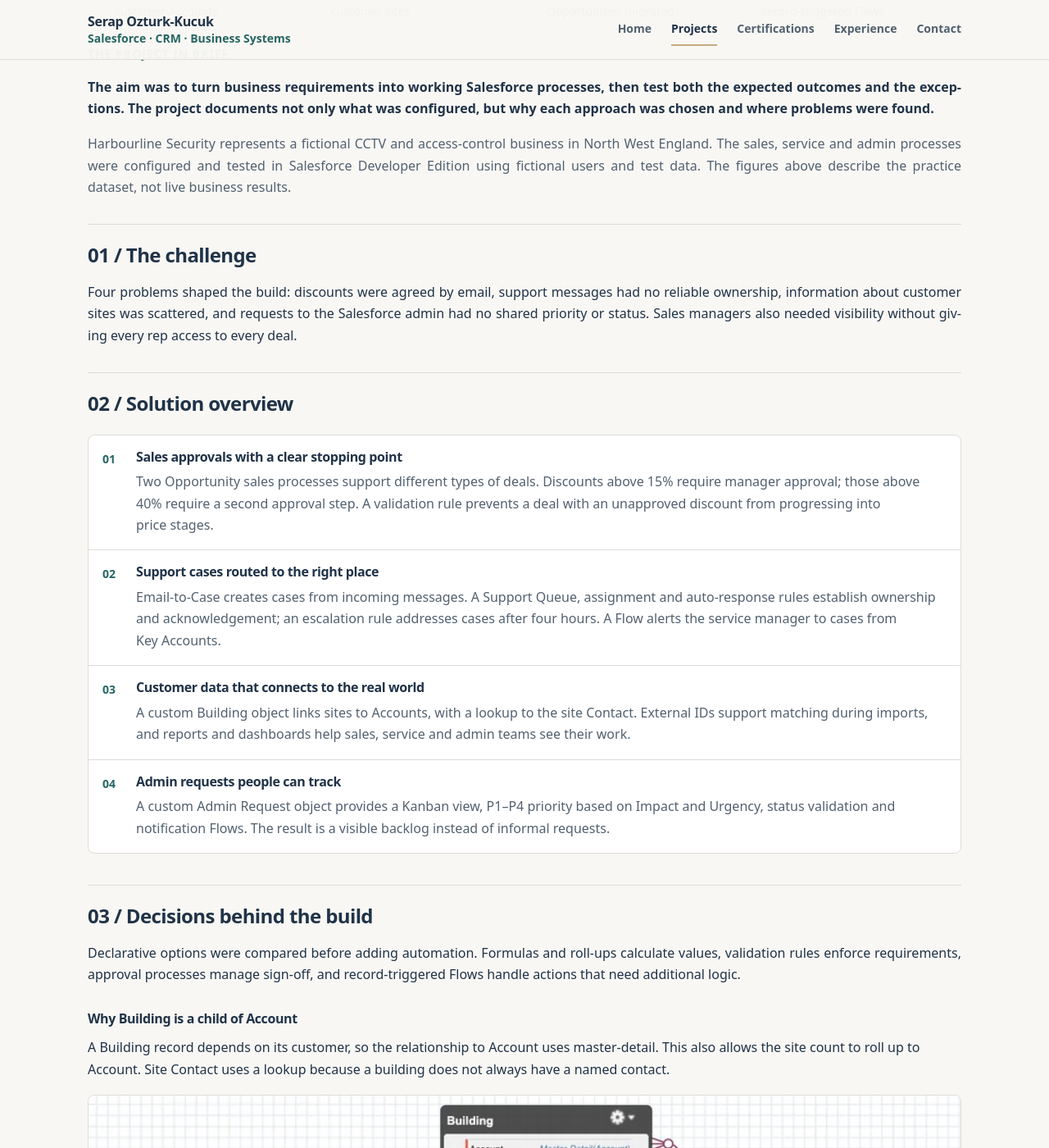
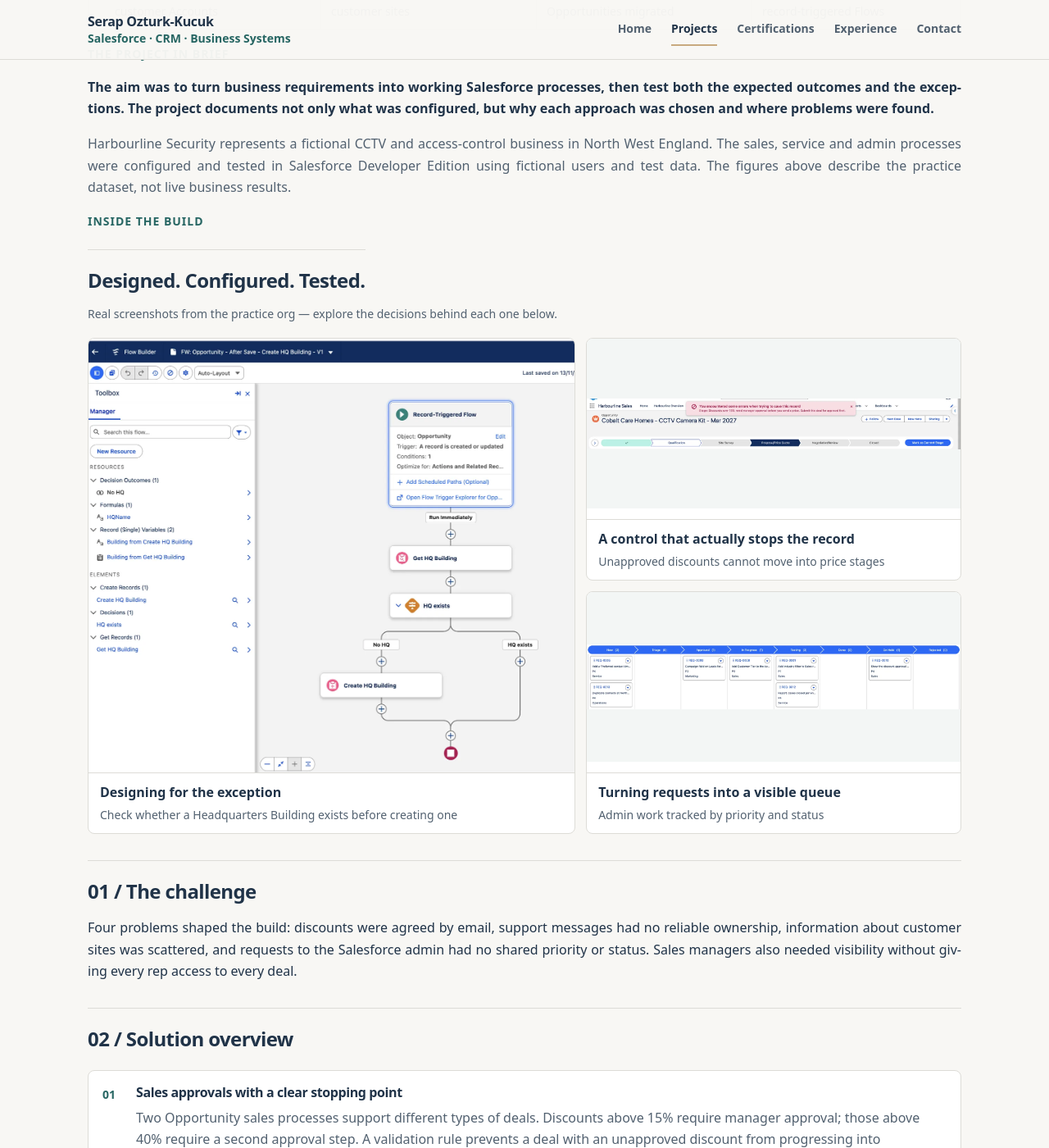
Before and after one commit to serapozturkkucuk/serapozturkkucuk.github.io, a Jekyll site: the page built from _projects/harbourline.md, in a window 1280 px wide and 1400 px high, scrolled down 906 px. Shown: the whole window at 82% size. Built offline with Jekyll 4.4.1, drawn with Linux system fonts in a browser that asks for light colours.

Commit message:
Place Harbourline gallery after project brief and before challenge

```diff
--- a/_projects/harbourline.md
+++ b/_projects/harbourline.md
@@ -62,6 +62,8 @@ contents:
 <p class="case-kicker">The project in brief</p>
 <p class="case-opening">The aim was to turn business requirements into working Salesforce processes, then test both the expected outcomes and the exceptions. The project documents not only what was configured, but why each approach was chosen and where problems were found.</p>
 <p class="case-context">Harbourline Security represents a fictional CCTV and access-control business in North West England. The sales, service and admin processes were configured and tested in Salesforce Developer Edition using fictional users and test data. The figures above describe the practice dataset, not live business results.</p>
+
+{% include project-showcase.html %}
 
 <h2 id="challenge">01 / The challenge</h2>
 
```
